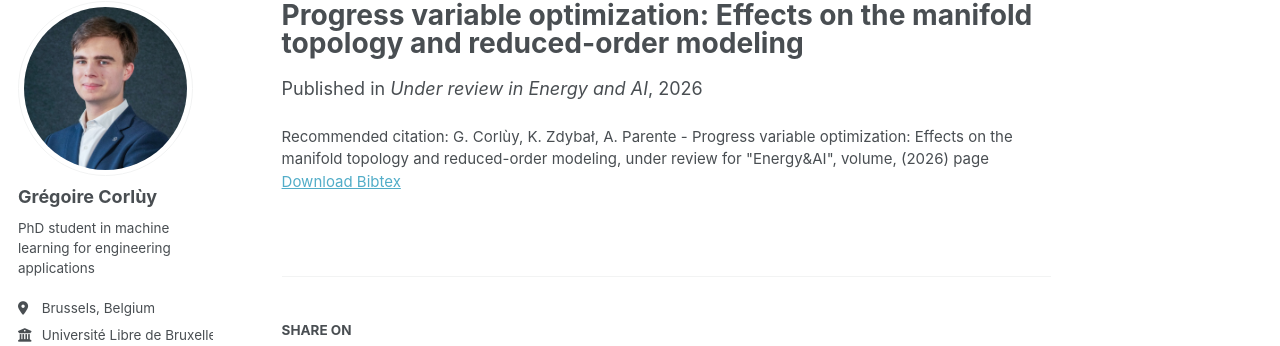
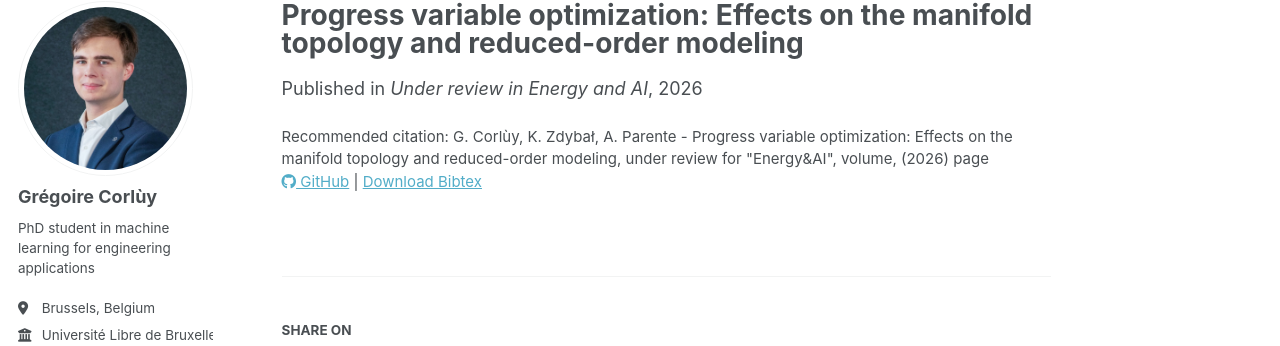
Before and after one commit to GregoireCorluy/GregoireCorluy.github.io, a Jekyll site: the page built from _publications/2026-02-23-paper-EnergyAndAI.md, in a window 1280 px wide. Shown: the part 98-444 px from the top of the page. Built offline with Jekyll 4.4.1, drawn with Linux system fonts in a browser that asks for light colours; some web fonts are replaced; a script bundle is joined from its source files by our own code; library files that are not in the unit come from our copies.

Commit message:
update to have github on single page of publications

```diff
--- a/_layouts/single.html
+++ b/_layouts/single.html
@@ -47,31 +47,34 @@ layout: default
       <section class="page__content" itemprop="text">
         {{ content }}
 
-        {% if page.citation and page.paperurl and page.slidesurl and page.bibtexurl %}
-          <p style="font-size: smaller">Recommended citation: {{ page.citation }}<br /><a href="{{ page.paperurl }}">Download Paper</a> | <a href="{{ page.slidesurl }}">Download Slides</a> | <a href="{{ page.bibtexurl }}">Download Bibtex</a></p>
-        {% elsif page.citation and page.paperurl and page.slidesurl %}
-          <p style="font-size: smaller">Recommended citation: {{ page.citation }}<br /><a href="{{ page.paperurl }}">Download Paper</a> | <a href="{{ page.slidesurl }}">Download Slides</a></p>
-        {% elsif page.citation and page.paperurl and page.bibtexurl %}
-          <p style="font-size: smaller">Recommended citation: {{ page.citation }}<br /><a href="{{ page.paperurl }}">Download Paper</a> | <a href="{{ page.bibtexurl }}">Download Bibtex</a></p>
-        {% elsif page.citation and page.paperurl %}
-          <p style="font-size: smaller">Recommended citation: {{ page.citation }}<br /><a href="{{ page.paperurl }}">Download Paper</a></p>
-        {% elsif page.citation and page.slidesurl and page.bibtexurl %}
-          <p style="font-size: smaller">Recommended citation: {{ page.citation }}<br /><a href="{{ page.slidesurl }}">Download Slides</a> | <a href="{{ page.bibtexurl }}">Download Bibtex</a></p>
-        {% elsif page.citation and page.slidesurl %}
-          <p style="font-size: smaller">Recommended citation: {{ page.citation }}<br /><a href="{{ page.slidesurl }}">Download Slides</a></p>
-        {% elsif page.slidesurl and page.bibtexurl %}
-          <p style="font-size: smaller"><a href="{{ page.slidesurl }}">Download Slides</a> | <a href="{{ page.bibtexurl }}">Download Bibtex</a></p>
-        {% elsif page.paperurl and page.bibtexurl %}
-          <p style="font-size: smaller"><a href="{{ page.paperurl }}">Download Paper</a> | <a href="{{ page.bibtexurl }}">Download Bibtex</a></p>
-        {% elsif page.citation and page.bibtexurl %}
-          <p style="font-size: smaller">Recommended citation: {{ page.citation }}<br /><a href="{{ page.bibtexurl }}">Download Bibtex</a></p>
-        {% elsif page.citation %}
-          <p style="font-size: smaller">Recommended citation: {{ page.citation }}</p>
-        {% elsif page.slidesurl %}
-          <p style="font-size: smaller"><a href="{{ page.slidesurl }}">Download Slides</a></p>
-        {% elsif page.bibtexurl %}
-          <p style="font-size: smaller"><a href="{{ page.bibtexurl }}">Download Bibtex</a></p>
-        {% endif %}
+        <p style="font-size: smaller">
+          {% if page.citation %}Recommended citation: {{ page.citation }}<br />{% endif %}
+
+          {% assign links_added = false %}
+
+          {% if page.paperurl %}
+            <a href="{{ page.paperurl }}">Download Paper</a>
+            {% assign links_added = true %}
+          {% endif %}
+
+          {% if page.slidesurl %}
+            {% if links_added %} | {% endif %}
+            <a href="{{ page.slidesurl }}">Download Slides</a>
+            {% assign links_added = true %}
+          {% endif %}
+
+          {% if page.githuburl %}
+            {% if links_added %} | {% endif %}
+            <a href="{{ page.githuburl }}" target="_blank"><i class="fab fa-github"></i> GitHub</a>
+            {% assign links_added = true %}
+          {% endif %}
+
+          {% if page.bibtexurl %}
+            {% if links_added %} | {% endif %}
+            <a href="{{ page.bibtexurl }}">Download Bibtex</a>
+            {% assign links_added = true %}
+          {% endif %}
+        </p>
 
         {% if page.link %}<div><a href="{{ page.link }}" class="btn">{{ site.data.ui-text[site.locale].ext_link_label | default: "Direct Link" }}</a></div>{% endif %}
       </section>
```
